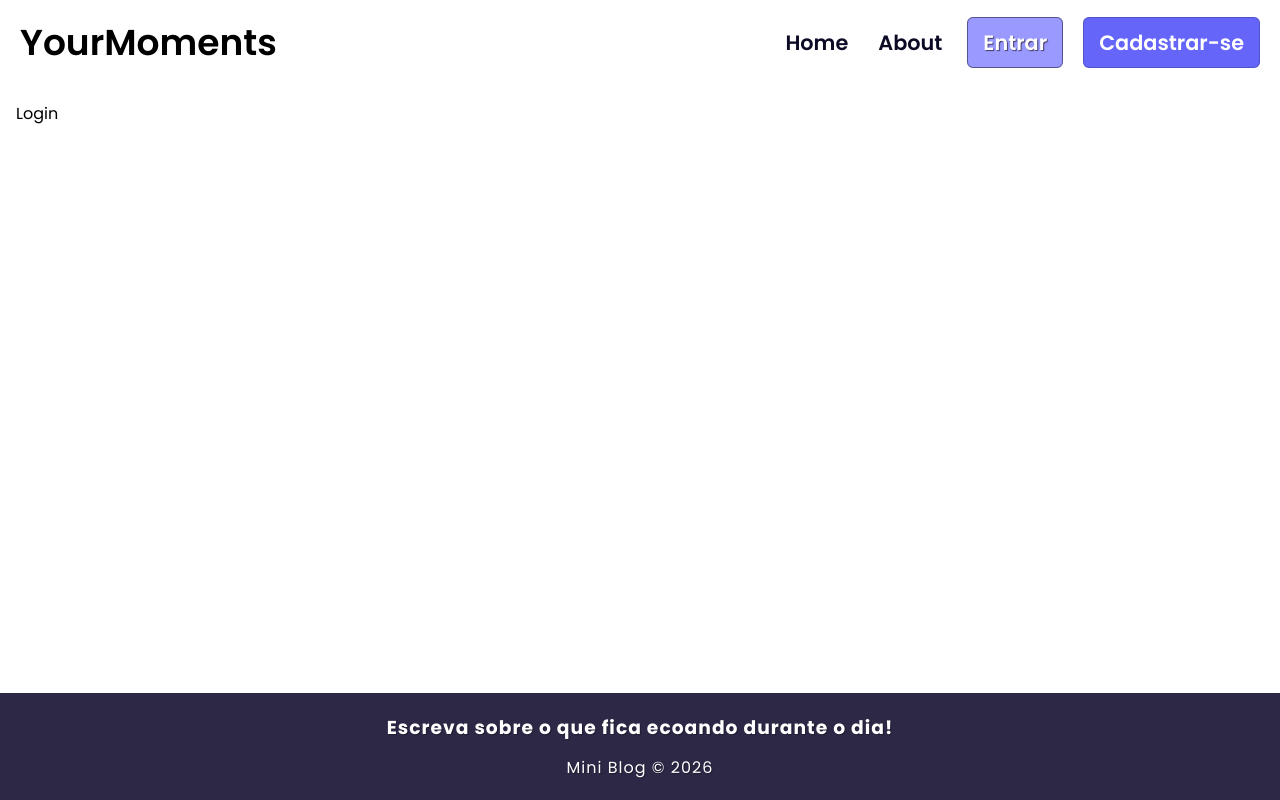
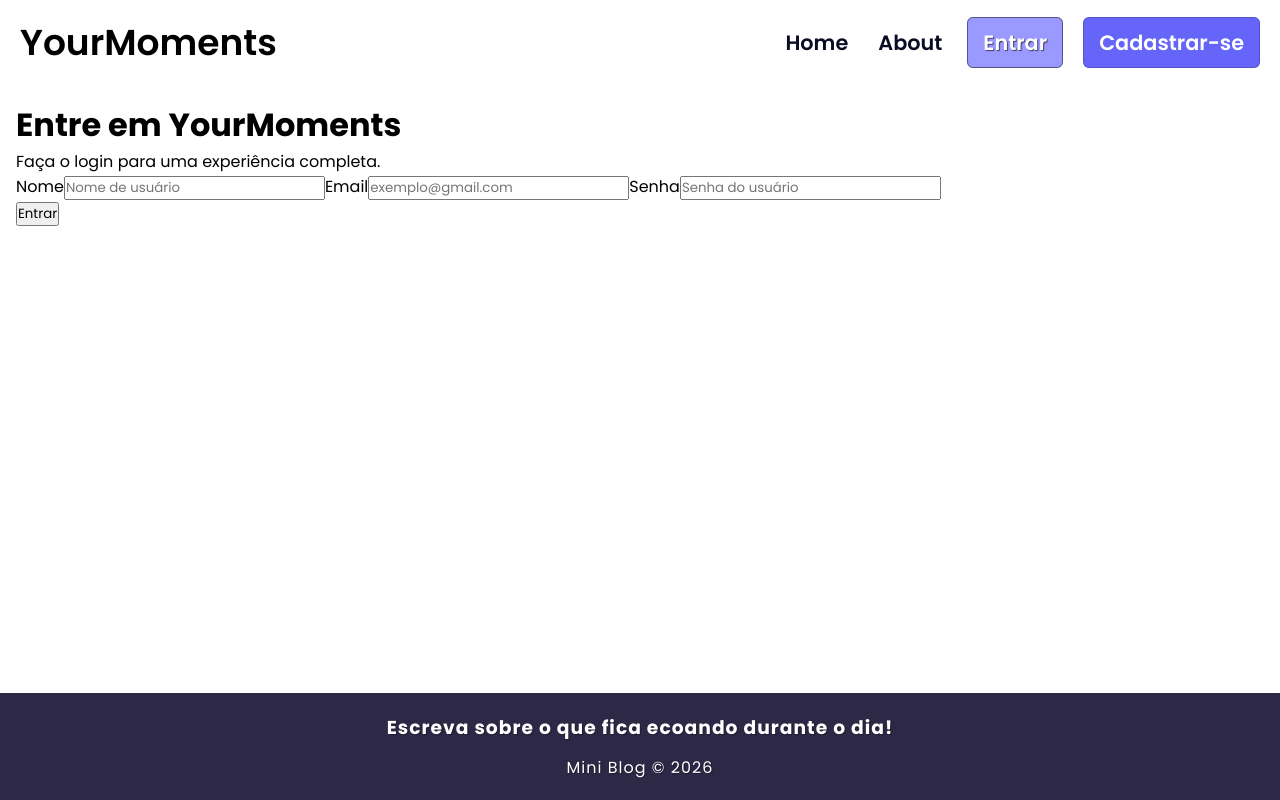
Before and after one commit to SantV7/miniblog, a React (Vite) app: page /login in a window 1280 px wide. Built offline with nearby package versions, Linux system fonts and the light colour scheme; no server answers.

Commit message:
Fazendo a page de Login

```diff
--- a/src/components/Navbar/Navbar.module.css
+++ b/src/components/Navbar/Navbar.module.css
@@ -44,7 +44,6 @@
 
 .links:hover {
     border-bottom: 2px solid rgb(140, 140, 255);
-    color: rgb(3, 3, 10);
 }
 
 .active {
--- a/src/components/Navbar/Navbar.tsx
+++ b/src/components/Navbar/Navbar.tsx
@@ -4,6 +4,7 @@ import { Menu } from 'lucide-react';
 import { useState } from 'react';
 import { X } from 'lucide-react';
 import { useAuthValue } from '../../context/AuthContext';
+import useAutentication from '../../hooks/useAutentication';
 
 const Navbar = () => {
 
@@ -14,6 +15,8 @@ const Navbar = () => {
   };
 
   const { user } = useAuthValue();
+
+  const { logout } = useAutentication()
 
 
   return (
@@ -50,6 +53,12 @@ const Navbar = () => {
         </li>
           </>
         )}
+
+        {user && (
+        <li>
+          <button onClick={logout}>Sair</button>
+        </li>
+        )}
       </ul>
     </nav>
     </>
--- a/src/hooks/useAutentication.tsx
+++ b/src/hooks/useAutentication.tsx
@@ -63,7 +63,13 @@ const useAutentication = () => {
         return () => setCanceled(true)
     }, [])
 
-return {authError, loading, auth, createUser}
+    const logout = () => {
+
+        checkIfisCancelled()
+        signOut(auth)
+    }
+
+return {authError, loading, auth, createUser, logout}
 
 }
 
--- a/src/pages/Login/Login.tsx
+++ b/src/pages/Login/Login.tsx
@@ -1,9 +1,106 @@
+import { useState, useEffect, type FormEvent  } from 'react'
 import styles from './Login.module.css'
+import useAutentication from '../../hooks/useAutentication'
+import type { LoginUser } from '../../types/login.type'
 
 const Login = () => {
+
+    const [userName, setUserName] = useState<string>('')
+    const [email, setEmail] = useState<string>('')
+    const [password, setPassword] = useState<string>('')
+    const [errorWarning, setErrorWarning] = useState<string>()
+    const {authError, loading, createUser} = useAutentication()
+
+
+  const handleSubmit = async (e: FormEvent) => {
+    e.preventDefault()
+
+    if( userName.trim() === '' || email.trim() === '' || password.trim() === '')
+     return setErrorWarning('É necessário concluir todos os campos');
+
+    if(userName.length < 3  || userName.length > 50)
+     return setErrorWarning("O Nome de usuário deve conter no minimo 3 caracteres ");
+
+    if(password.length < 8 || password.length > 13)
+     return setErrorWarning("A senha deve conter entre 8 a 13 caracteres");
+
+
+    const newUser: LoginUser = {
+      userName,
+      email,
+      password
+    }
+
+    const res = await createUser(newUser);
+
+    console.log(res);
+
+    setErrorWarning('');
+    setUserName('');
+    setEmail('');
+    setPassword('');
+  }
+
+    useEffect(() => {
+      if(authError) setErrorWarning(authError)
+    }, [authError])
+
+
+
   return (
     <>
-     <div>Login</div>
+       <header className={styles.headerText}>
+        <h1>Entre em YourMoments</h1>
+        <p>Faça o login para uma experiência completa.</p>
+      </header>
+
+      <form onSubmit={handleSubmit} className={styles.form}>
+        <label className={styles.label}>
+          <span>Nome</span>
+          <input
+            type="text"
+            name="name"
+            required
+            placeholder="Nome de usuário"
+            value={userName}
+            onChange={(e) => setUserName(e.target.value)}
+            className={styles.input}
+          />
+        </label>
+
+        <label className={styles.label}>
+          <span>Email</span>
+          <input
+            type="email"
+            name="email"
+            required
+            placeholder="exemplo@gmail.com"
+            value={email}
+            onChange={(e) => setEmail(e.target.value)}
+            className={styles.input}
+          />
+        </label>
+
+        <label className={styles.label}>
+          <span>Senha</span>
+          <input
+            type="password"
+            name="password"
+            required
+            placeholder="Senha do usuário"
+            value={password}
+            onChange={(e) => setPassword(e.target.value)}
+            className={styles.input}
+          />
+        </label>
+
+
+        <div id="btn_log" className={styles.btnContainer}>
+          {loading ? <button disabled className={styles.button_disabled}>Carregando...</button> : <button type="submit" className={styles.button}>Entrar</button>}
+
+          {errorWarning && <p className={styles.warning_alert}>{errorWarning}</p>}
+        </div>
+      </form>
     </>
   )
 }
--- a/src/pages/Register/Register.tsx
+++ b/src/pages/Register/Register.tsx
@@ -13,7 +13,7 @@ const Register = () => {
 
   const [errorWarning, setErrorWarning] = useState<string>()
 
-  const {authError, loading, auth, createUser} = useAutentication()
+  const {authError, loading, createUser} = useAutentication()
 
   const handleSubmit = async (e: FormEvent) => {
     e.preventDefault()
--- /dev/null
+++ b/src/types/login.type.ts
@@ -0,0 +1,5 @@
+export interface LoginUser {
+    userName: string;
+    email: string;
+    password: string;
+}
```
Also changed, not shown: src/pages/Login/IsLogged.tsx (deleted, +0 -13 lines).
